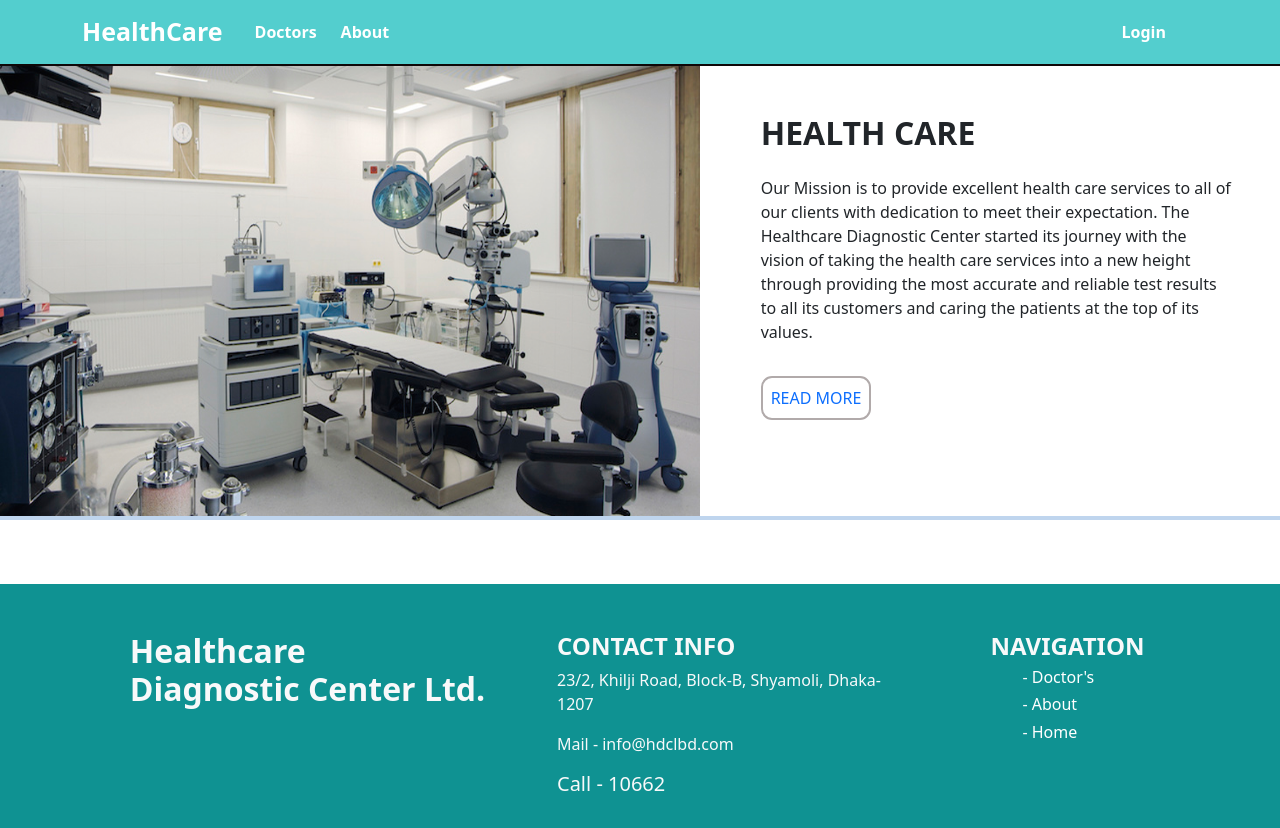
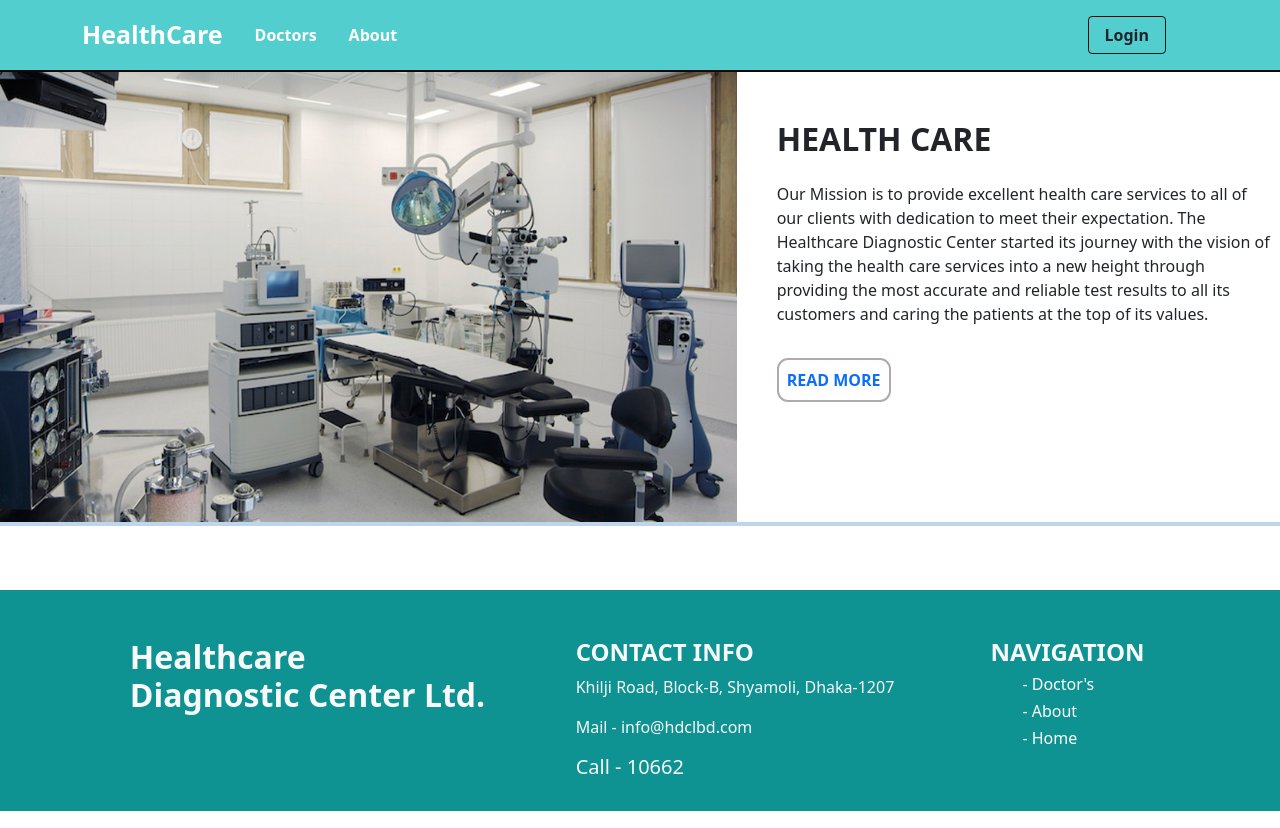
Before and after one commit to saiedanwar7/healthcare-website, a React (Create React App) app: page /about in a window 1280 px wide. Built offline with nearby package versions, Linux system fonts and the light colour scheme; no server answers.

Commit message:
initial updates

```diff
--- a/src/components/About/About.css
+++ b/src/components/About/About.css
@@ -1,16 +1,18 @@
 .about-img{
-    width: 700px;
+    /* width: 700px; */
+    width:100%;
     height: 450px;
 }
 
 .btn-about{
+
     border: 2px solid rgb(177, 170, 170);
     border-radius: 11px;
 
 }
 
 .btn-about:hover{
-   background-color:#128AE6;
+   background-color:#00e2f6;
 
 }
 
--- a/src/components/About/About.js
+++ b/src/components/About/About.js
@@ -15,7 +15,7 @@ const About = () => {
                 </Col>
 
                 <Col className="col-lg-5 col-md-12 col-12">
-                    <div className="mt-5 me-5">
+                    <div className="mt-5 ms-3 me-2">
                         <h2 className="mb-4 fw-bold text-start">HEALTH CARE</h2>
 
                         <p className="">Our Mission is to provide excellent health care services to all of our clients with dedication to meet their expectation.
@@ -23,7 +23,7 @@ const About = () => {
                         The Healthcare Diagnostic Center started its journey with the vision of taking the health care services into a new height through providing the most accurate and reliable test results to all its customers and caring the patients at the top of its values.
 
                        </p>
-                       <button className="btn btn-about mt-3 p-2"><a className="text-decoration-none" href="/about">READ MORE</a></button>
+                       <button className="btn btn-about mt-3 mb-3 p-2"><a className="text-decoration-none fw-bold" href="/about">READ MORE</a></button>
                     </div>
 
                 </Col>
--- a/src/components/Doctors/Doctors.js
+++ b/src/components/Doctors/Doctors.js
@@ -17,7 +17,7 @@ const Doctors = () => {
               <h1 className="text-center">OUR DOCTOR'S</h1>
               <h2 className="text-center">All the Providers You Need</h2>
               <hr />
-              <Row xs={1} md={3} className="4">
+              <Row xs={1} lg={3} md={2} className="4">
                    {
 
                     doctors.map(doctor => <Col key={doctor._Id}>
--- a/src/components/Footer/Footer.js
+++ b/src/components/Footer/Footer.js
@@ -15,11 +15,11 @@ const Footer = () => {
                     </div>
                 </Col>
 
-                <Col className="col-lg-4 col-md-4 d-flex justify-content-center">
+                <Col className="col-lg-4 col-md-4  d-flex justify-content-center">
                    <div className="text-start">
                    <h4 className="mb-2 fw-bold">CONTACT INFO</h4>
                       <div>
-                      <p>23/2, Khilji Road, Block-B,
+                      <p> Khilji Road, Block-B,
                           Shyamoli, Dhaka-1207</p>
                       <p>Mail - info@hdclbd.com</p>
                        <h5>Call - 10662</h5>
@@ -27,7 +27,7 @@ const Footer = () => {
                    </div>
                 </Col>
 
-                <Col className="col-lg-3 col-md-3 d-flex justify-content-center">
+                <Col className="col-lg-3 col-md-3  d-flex justify-content-center">
                    <div className="text-start">
                     <h4 className="mb-2 fw-bold">NAVIGATION</h4>
                     <ul className="list-style">
--- a/src/components/Login/Login.js
+++ b/src/components/Login/Login.js
@@ -49,6 +49,8 @@ const Login = () => {
                <div className="text-center mt-2">
                <Link onClick={handleError}  to="/register">new user ?</Link>
                 </div>
+
+
            </Form>
              <div className="login-from mx-auto mt-3">
                 <p className="text-center">OR</p>
--- a/src/components/Menubar/Menubar.css
+++ b/src/components/Menubar/Menubar.css
@@ -13,3 +13,10 @@
 .title{
     font-size: 25px !important;
 }
+
+.log-btn{
+    border: 1px solid rgb(17, 15, 15);
+}
+.log-btn:hover{
+    color:white !important;
+}
--- a/src/components/Menubar/Menubar.js
+++ b/src/components/Menubar/Menubar.js
@@ -18,15 +18,19 @@ const Menubar = () => {
 
           <Nav className="me-auto">
                 <Nav.Link className="text-color mx-2 fw-bold" as={Link} to="/doctors">Doctors</Nav.Link>
-                 <Nav.Link className="text-color fw-bold" as={Link} to="/About">About</Nav.Link>
+                 <Nav.Link className="text-color  mx-2 fw-bold" as={Link} to="/About">About</Nav.Link>
           </Nav>
 
             <Nav>
                    {
 
-                    user.email ? <div className="d-flex align-items-center"><span className="me-3 text-decoration-none text-color fw-bold">{user.displayName}</span><Nav.Link  className="text-decoration-none text-color fw-bold me-4 nav-link" onClick={logOut}>Logout</Nav.Link ></div>
+                    user.email ? <div className="d-flex align-items-center"><span className="me-3 text-decoration-none text-color fw-bold">{user.displayName}</span><button className="btn log-btn">
+                      <Nav.Link  className="text-decoration-none text-color fw-bold me-4 nav-link" onClick={logOut}>Logout</Nav.Link >
+                      </button></div>
                      :
-                     <Link className="text-decoration-none text-color fw-bold me-4 text-color fw-bold nav-link " to="/login">Login</Link>
+
+                       <Link className="text-decoration-none text-color fw-bold me-4 text-color fw-bold nav-link " to="/login"> <button className="btn log-btn fw-bold px-3">Login</button></Link>
+
                  }
             </Nav>
   </Navbar.Collapse>
--- a/src/components/Services/Services.js
+++ b/src/components/Services/Services.js
@@ -56,7 +56,7 @@ const Services = () => {
     <Container className="mt-2">
     <h2 className="text-black fw-bold text-center mt-5 mb-5">Our Services</h2>
     <hr />
-         <Row xs={1} md={3} className="g-4">
+         <Row xs={1} md={2} lg={3} className="g-4">
               {
                    services.map(service => <Col key={service.id}>
                        <Card className="h-100 course-card">
```
Lines whose indentation alone changed are shown as unchanged.
